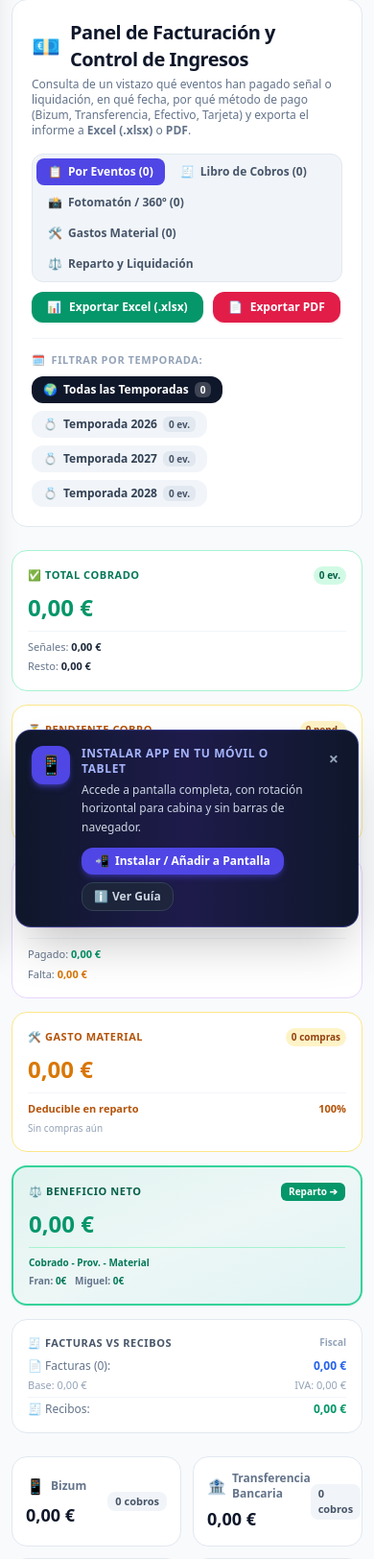
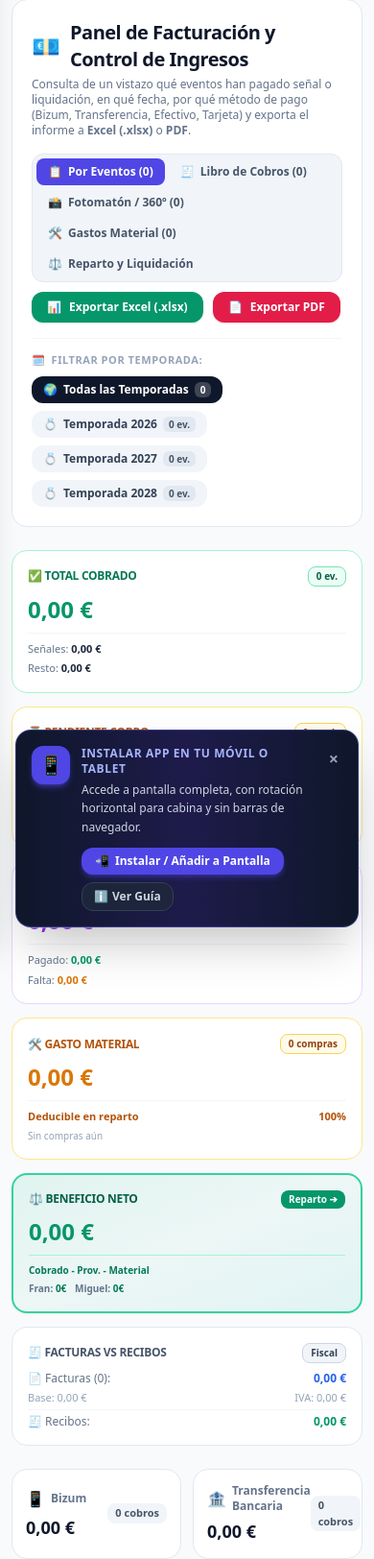
Before and after one commit to trexment/GestionBodas, a Laravel app: page /admin/billing in a window 390 px wide. Shown: the part 78-1702 px from the top of the page at 96% size. Run offline with Laravel 12, Linux system fonts and the light colour scheme; the visitor is signed in with stand-in values (Sample User, id 1); data comes from the database, SQL or seed files in the repository; data that the repository does not hold is empty; parts of the project's set-up code (start-up, migrations or seed data) failed here and were passed over; some libraries are stand-ins or nearby versions.

Commit message:
fix(billing): improve KPI cards layout, badge styling and responsiveness to prevent text wrapping

```diff
--- a/resources/views/livewire/admin/billing-manager.blade.php
+++ b/resources/views/livewire/admin/billing-manager.blade.php
@@ -136,14 +136,14 @@
         $mSummary = $kpis['material_summary'] ?? [];
         $sSummary = $kpis['settlement_summary'] ?? [];
     @endphp
-    <div class="grid grid-cols-1 sm:grid-cols-2 lg:grid-cols-3 xl:grid-cols-6 gap-3.5">
+    <div class="grid grid-cols-1 sm:grid-cols-2 lg:grid-cols-3 2xl:grid-cols-6 gap-3.5">
         <!-- 1. TOTAL INGRESADO / COBRADO -->
         <div class="bg-white dark:bg-slate-900 rounded-2xl border border-emerald-200 dark:border-emerald-900/60 p-4 shadow-xs relative overflow-hidden">
-            <div class="flex items-center justify-between">
-                <span class="text-[11px] font-extrabold uppercase tracking-wider text-emerald-700 dark:text-emerald-400">
+            <div class="flex items-center justify-between gap-2">
+                <span class="text-xs font-black uppercase tracking-tight text-emerald-700 dark:text-emerald-400 whitespace-nowrap truncate">
                     ✅ Total Cobrado
                 </span>
-                <span class="text-[10px] font-bold px-1.5 py-0.5 rounded-full bg-emerald-100 dark:bg-emerald-950 text-emerald-800 dark:text-emerald-300">
+                <span class="text-[10px] font-black px-2 py-0.5 rounded-lg bg-emerald-50 dark:bg-emerald-950/70 border border-emerald-300 dark:border-emerald-800 text-emerald-800 dark:text-emerald-300 shrink-0 whitespace-nowrap">
                     {{ $kpis['events_with_payment_count'] }} ev.
                 </span>
             </div>
@@ -162,11 +162,11 @@
 
         <!-- 2. PENDIENTE DE COBRO -->
         <div class="bg-white dark:bg-slate-900 rounded-2xl border border-amber-200 dark:border-amber-900/60 p-4 shadow-xs">
-            <div class="flex items-center justify-between">
-                <span class="text-[11px] font-extrabold uppercase tracking-wider text-amber-700 dark:text-amber-400">
+            <div class="flex items-center justify-between gap-2">
+                <span class="text-xs font-black uppercase tracking-tight text-amber-700 dark:text-amber-400 whitespace-nowrap truncate">
                     ⏳ Pendiente Cobro
                 </span>
-                <span class="text-[10px] font-bold px-1.5 py-0.5 rounded-full bg-amber-100 dark:bg-amber-950 text-amber-800 dark:text-amber-300">
+                <span class="text-[10px] font-black px-2 py-0.5 rounded-lg bg-amber-50 dark:bg-amber-950/70 border border-amber-300 dark:border-amber-800 text-amber-800 dark:text-amber-300 shrink-0 whitespace-nowrap">
                     {{ $kpis['events_partial_count'] + $kpis['events_unpaid_count'] }} pend.
                 </span>
             </div>
@@ -190,11 +190,11 @@
             class="bg-white dark:bg-slate-900 rounded-2xl border border-purple-200 dark:border-purple-900/60 p-4 shadow-xs hover:border-purple-400 transition cursor-pointer"
             title="Haz clic para ver o editar reservas y pagos de Fotomatón y Plataforma 360º"
         >
-            <div class="flex items-center justify-between">
-                <span class="text-[11px] font-extrabold uppercase tracking-wider text-purple-700 dark:text-purple-400">
+            <div class="flex items-center justify-between gap-2">
+                <span class="text-xs font-black uppercase tracking-tight text-purple-700 dark:text-purple-400 whitespace-nowrap truncate">
                     📸 Proveedores
                 </span>
-                <span class="text-[10px] font-bold px-1.5 py-0.5 rounded-full bg-purple-100 dark:bg-purple-950 text-purple-800 dark:text-purple-300">
+                <span class="text-[10px] font-black px-2 py-0.5 rounded-lg bg-purple-50 dark:bg-purple-950/70 border border-purple-300 dark:border-purple-800 text-purple-800 dark:text-purple-300 shrink-0 whitespace-nowrap">
                     {{ $pSummary['events_count'] ?? 0 }} ev.
                 </span>
             </div>
@@ -217,11 +217,11 @@
             class="bg-white dark:bg-slate-900 rounded-2xl border border-amber-200 dark:border-amber-900/60 p-4 shadow-xs hover:border-amber-400 transition cursor-pointer"
             title="Haz clic para ver o registrar compras de material para eventos (cables, altavoces, pirotecnia, atrezzo...)"
         >
-            <div class="flex items-center justify-between">
-                <span class="text-[11px] font-extrabold uppercase tracking-wider text-amber-700 dark:text-amber-400">
+            <div class="flex items-center justify-between gap-2">
+                <span class="text-xs font-black uppercase tracking-tight text-amber-700 dark:text-amber-400 whitespace-nowrap truncate">
                     🛠️ Gasto Material
                 </span>
-                <span class="text-[10px] font-bold px-1.5 py-0.5 rounded-full bg-amber-100 dark:bg-amber-950 text-amber-800 dark:text-amber-300">
+                <span class="text-[10px] font-black px-2 py-0.5 rounded-lg bg-amber-50 dark:bg-amber-950/70 border border-amber-300 dark:border-amber-800 text-amber-800 dark:text-amber-300 shrink-0 whitespace-nowrap">
                     {{ $mSummary['total_count'] ?? 0 }} compras
                 </span>
             </div>
@@ -251,11 +251,11 @@
             class="bg-gradient-to-br from-emerald-500/10 via-emerald-500/5 to-teal-500/10 dark:from-emerald-950/40 dark:to-teal-950/30 rounded-2xl border-2 border-emerald-400 dark:border-emerald-600 p-4 shadow-sm hover:shadow-md transition cursor-pointer relative"
             title="Haz clic para ver el desglose exacto de liquidación y cuánto cobra cada socio"
         >
-            <div class="flex items-center justify-between">
-                <span class="text-[11px] font-extrabold uppercase tracking-wider text-emerald-800 dark:text-emerald-300">
+            <div class="flex items-center justify-between gap-2">
+                <span class="text-xs font-black uppercase tracking-tight text-emerald-800 dark:text-emerald-300 whitespace-nowrap truncate">
                     ⚖️ Beneficio Neto
                 </span>
-                <span class="text-[10px] font-black px-2 py-0.5 rounded-md bg-emerald-600 text-white">
+                <span class="text-[10px] font-black px-2 py-0.5 rounded-lg bg-emerald-600 text-white shrink-0 whitespace-nowrap">
                     Reparto ➔
                 </span>
             </div>
@@ -276,11 +276,13 @@
 
         <!-- 6. DESGLOSE FACTURAS (IVA) vs RECIBOS -->
         <div class="bg-white dark:bg-slate-900 rounded-2xl border border-slate-200 dark:border-slate-800 p-4 shadow-xs">
-            <div class="flex items-center justify-between">
-                <span class="text-[11px] font-extrabold uppercase tracking-wider text-slate-600 dark:text-slate-300">
+            <div class="flex items-center justify-between gap-2">
+                <span class="text-xs font-black uppercase tracking-tight text-slate-600 dark:text-slate-300 whitespace-nowrap truncate">
                     🧾 Facturas vs Recibos
                 </span>
-                <span class="text-[10px] font-bold text-slate-400">Fiscal</span>
+                <span class="text-[10px] font-black px-2 py-0.5 rounded-lg bg-slate-100 dark:bg-slate-800 border border-slate-300 dark:border-slate-700 text-slate-700 dark:text-slate-300 shrink-0 whitespace-nowrap">
+                    Fiscal
+                </span>
             </div>
             <div class="mt-2 space-y-1 text-xs">
                 <div class="flex items-center justify-between">
```
